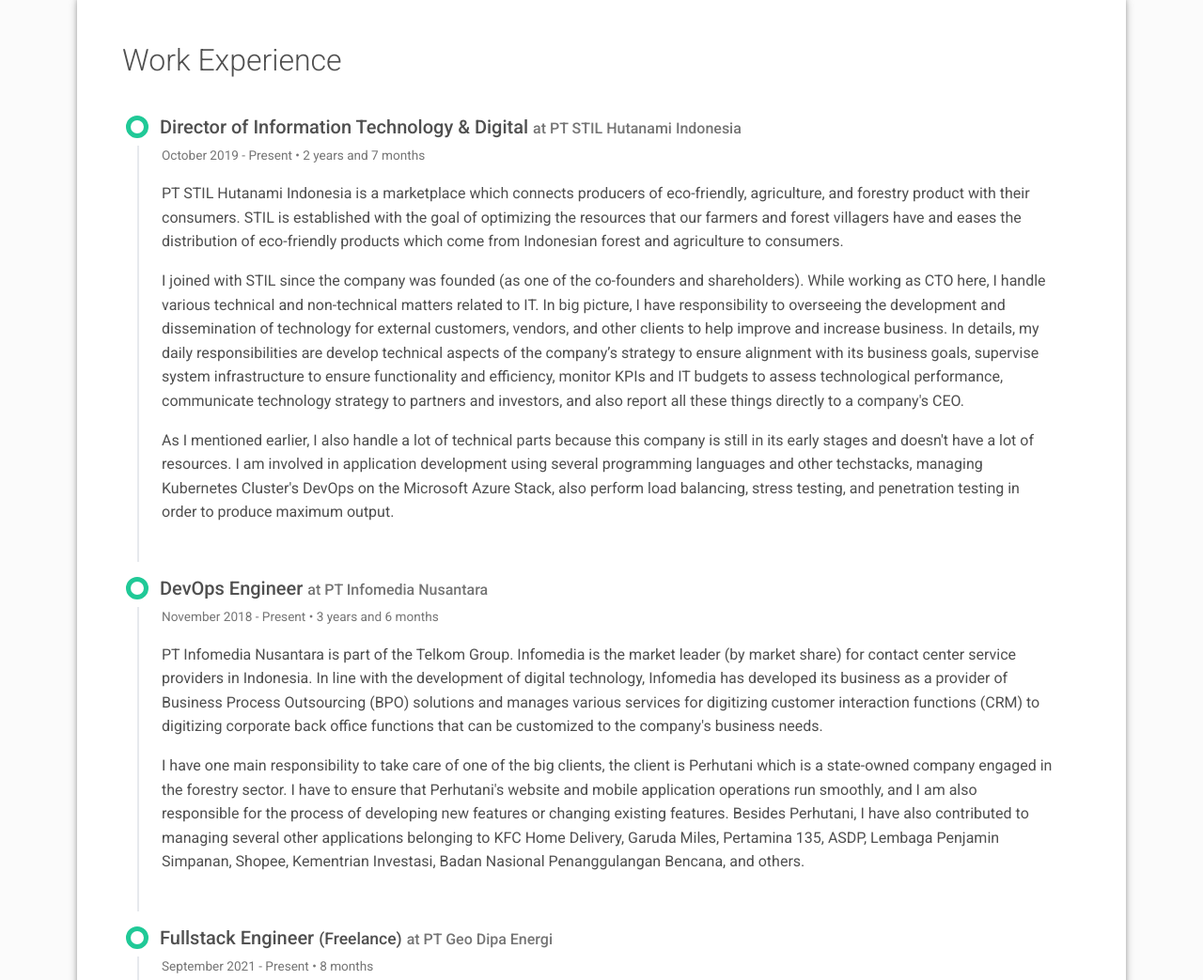
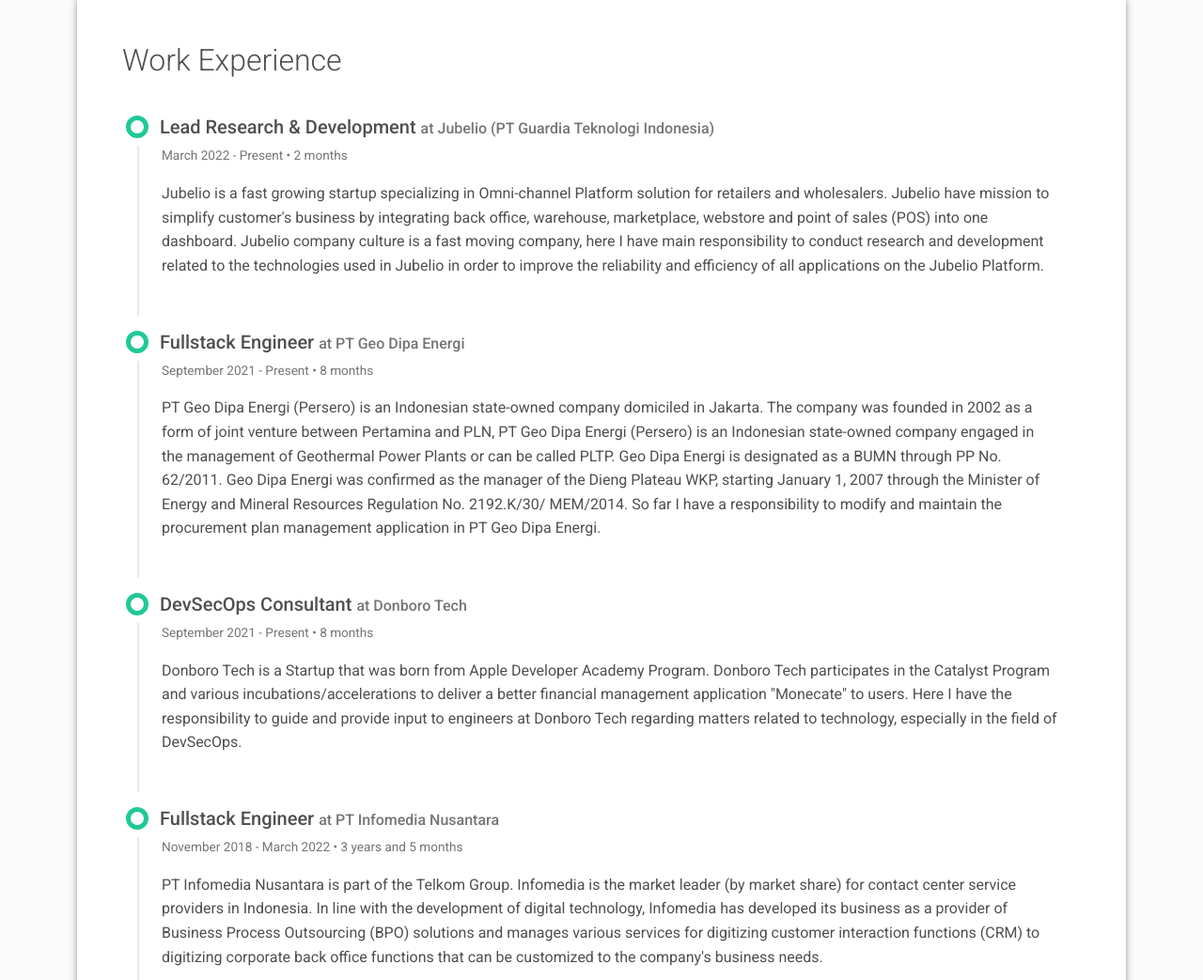
Before and after one commit to drmp13/drmp13.github.io, a plain HTML site: page index.html in a window 1280 px wide. Shown: the part 3360-4403 px from the top of the page at 94% size. Drawn offline with nearby package versions, Linux system fonts and the light colour scheme.

Commit message:
Update jobs

```diff
--- a/index.html
+++ b/index.html
@@ -482,35 +482,36 @@
 
   const experience_work = [
     {
-      "title"       : "Director of Information Technology & Digital",
-      "company"     : "PT STIL Hutanami Indonesia",
-      "date_start"  : "2019-10-01",
+      "title"       : "Lead Research & Development",
+      "company"     : "Jubelio (PT Guardia Teknologi Indonesia)",
+      "date_start"  : "2022-03-28",
       "date_end"    : getToday(),
-      "description" : `<p>PT STIL Hutanami Indonesia is a marketplace which connects producers of eco-friendly, agriculture, and forestry product with their consumers. STIL is established with the goal of optimizing the resources that our farmers and forest villagers have and eases the distribution of eco-friendly products which come from Indonesian forest and agriculture to consumers.</p>
-      <p>
-        I joined with STIL since the company was founded (as one of the co-founders and shareholders). While working as CTO here, I handle various technical and non-technical matters related to IT. In big picture, I have responsibility to overseeing the development and dissemination of technology for external customers, vendors, and other clients to help improve and increase business. In details, my daily responsibilities are develop technical aspects of the company’s strategy to ensure alignment with its business goals, supervise system infrastructure to ensure functionality and efficiency, monitor KPIs and IT budgets to assess technological performance, communicate technology strategy to partners and investors, and also report all these things directly to a company's CEO.
-      </p>
-      <p>
-        As I mentioned earlier, I also handle a lot of technical parts because this company is still in its early stages and doesn't have a lot of resources. I am involved in application development using several programming languages and other techstacks, managing Kubernetes Cluster's DevOps on the Microsoft Azure Stack, also perform load balancing, stress testing, and penetration testing in order to produce maximum output.
-      </p>
+      "description" : `<p>Jubelio is a fast growing startup specializing in Omni-channel Platform solution for retailers and wholesalers. Jubelio have mission to simplify customer's business by integrating back office, warehouse, marketplace, webstore and point of sales (POS) into one dashboard. Jubelio company culture is a fast moving company, here I have main responsibility to conduct research and development related to the technologies used in Jubelio in order to improve the reliability and efficiency of all applications on the Jubelio Platform.</p>`
+    },
+    {
+      "title"       : "Fullstack Engineer",
+      "company"     : "PT Geo Dipa Energi",
+      "date_start"  : "2021-09-01",
+      "date_end"    : getToday(),
+      "description" : `<p>PT Geo Dipa Energi (Persero) is an Indonesian state-owned company domiciled in Jakarta. The company was founded in 2002 as a form of joint venture between Pertamina and PLN, PT Geo Dipa Energi (Persero) is an Indonesian state-owned company engaged in the management of Geothermal Power Plants or can be called PLTP. Geo Dipa Energi is designated as a BUMN through PP No. 62/2011. Geo Dipa Energi was confirmed as the manager of the Dieng Plateau WKP, starting January 1, 2007 through the Minister of Energy and Mineral Resources Regulation No. 2192.K/30/ MEM/2014. So far I have a responsibility to modify and maintain the procurement plan management application in PT Geo Dipa Energi.</p>`
+    },
+    {
+      "title"       : "DevSecOps Consultant",
+      "company"     : "Donboro Tech",
+      "date_start"  : "2021-09-01",
+      "date_end"    : getToday(),
+      "description" : `<p>Donboro Tech is a Startup that was born from Apple Developer Academy Program. Donboro Tech participates in the Catalyst Program and various incubations/accelerations to deliver a better financial management application "Monecate" to users. Here I have the responsibility to guide and provide input to engineers at Donboro Tech regarding matters related to technology, especially in the field of DevSecOps.</p>
       `
     },
     {
-      "title"       : "DevOps Engineer",
+      "title"       : "Fullstack Engineer",
       "company"     : "PT Infomedia Nusantara",
       "date_start"  : "2018-11-01",
-      "date_end"    : getToday(),
+      "date_end"    : "2022-03-28",
       "description" : `<p>PT Infomedia Nusantara is part of the Telkom Group. Infomedia is the market leader (by market share) for contact center service providers in Indonesia. In line with the development of digital technology, Infomedia has developed its business as a provider of Business Process Outsourcing (BPO) solutions and manages various services for digitizing customer interaction functions (CRM) to digitizing corporate back office functions that can be customized to the company's business needs.</p>
       <p>
       I have one main responsibility to take care of one of the big clients, the client is Perhutani which is a state-owned company engaged in the forestry sector. I have to ensure that Perhutani's website and mobile application operations run smoothly, and I am also responsible for the process of developing new features or changing existing features. Besides Perhutani, I have also contributed to managing several other applications belonging to KFC Home Delivery, Garuda Miles, Pertamina 135, ASDP, Lembaga Penjamin Simpanan, Shopee, Kementrian Investasi, Badan Nasional Penanggulangan Bencana, and others.
       </p>`
-    },
-    {
-      "title"       : "Fullstack Engineer <small>(Freelance)</small>",
-      "company"     : "PT Geo Dipa Energi",
-      "date_start"  : "2021-09-01",
-      "date_end"    : getToday(),
-      "description" : `<p>PT Geo Dipa Energi (Persero) is an Indonesian state-owned company domiciled in Jakarta. The company was founded in 2002 as a form of joint venture between Pertamina and PLN, PT Geo Dipa Energi (Persero) is an Indonesian state-owned company engaged in the management of Geothermal Power Plants or can be called PLTP. Geo Dipa Energi is designated as a BUMN through PP No. 62/2011. Geo Dipa Energi was confirmed as the manager of the Dieng Plateau WKP, starting January 1, 2007 through the Minister of Energy and Mineral Resources Regulation No. 2192.K/30/ MEM/2014. So far I have a responsibility to modify and maintain the procurement plan management application in PT Geo Dipa Energi.</p>`
     },
     {
       "title"       : "Director of Information Technology & Digital",
@@ -537,7 +538,7 @@
       </p>`
     },
     {
-      "title"       : "Chief Executive Officer",
+      "title"       : "Business Owner",
       "company"     : "Excogitatech",
       "date_start"  : "2013-04-01",
       "date_end"    : "2016-02-01",
@@ -704,8 +705,15 @@
     },
     {
       "title"       : "Guest Speaker",
+      "company"     : "TALKSHOW: SIKRAB TEK58",
+      "date_start"  : "November 2021",
+      "date_end"    : "",
+      "description" : `Sharing with new students related to my experiences on work.`
+    },
+    {
+      "title"       : "Guest Speaker",
       "company"     : "SEMINAR: Color Your First Career Journey by Wardah",
-      "date_start"  : "July 2020",
+      "date_start"  : "August 2021",
       "date_end"    : "",
       "description" : `In the seminar with the theme "Color Your First Career Journey", I was asked to share with students and the general public about my career path in running a business, including success stories and failure stories that I have experienced.`
     },
@@ -1032,7 +1040,7 @@
   },
 
   {
-    "techstack"   : "PHP CodeIgniter / PHP Lumens / MySQL / JWT / Memcached / HTML / CSS / Javascript ",
+    "techstack"   : "ReactJS / PHP Lumens / MySQL / JWT / Memcached / HTML / CSS / Javascript ",
     "title"       : "Luxuriours",
     "description" : "Luxuriours is a C2C-based marketplace, fashion blogs, and legit checker that focuses on branded and luxury goods.",
     "image"       : "luxuriours.png"
```
